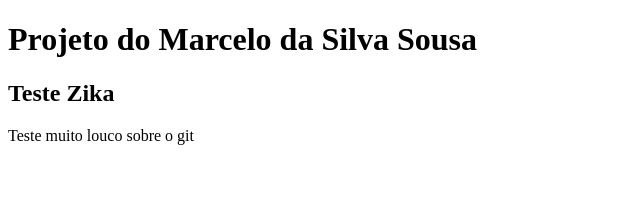
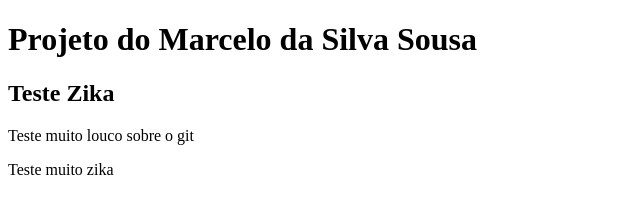
Before and after one commit to marceloTurin/curso-git, a plain HTML site: page index.html in a window 1280 px wide. Shown: the whole page, without its empty margins (0-640 px from the left). Drawn offline with Linux system fonts and the light colour scheme.

Commit message:
Inclusão de um novo p

```diff
--- a/index.html
+++ b/index.html
@@ -11,5 +11,7 @@
 
 	<p>Teste muito louco sobre o git</p>
 
+	<p>Teste muito zika </p>
+
 </body>
 </html>
```
